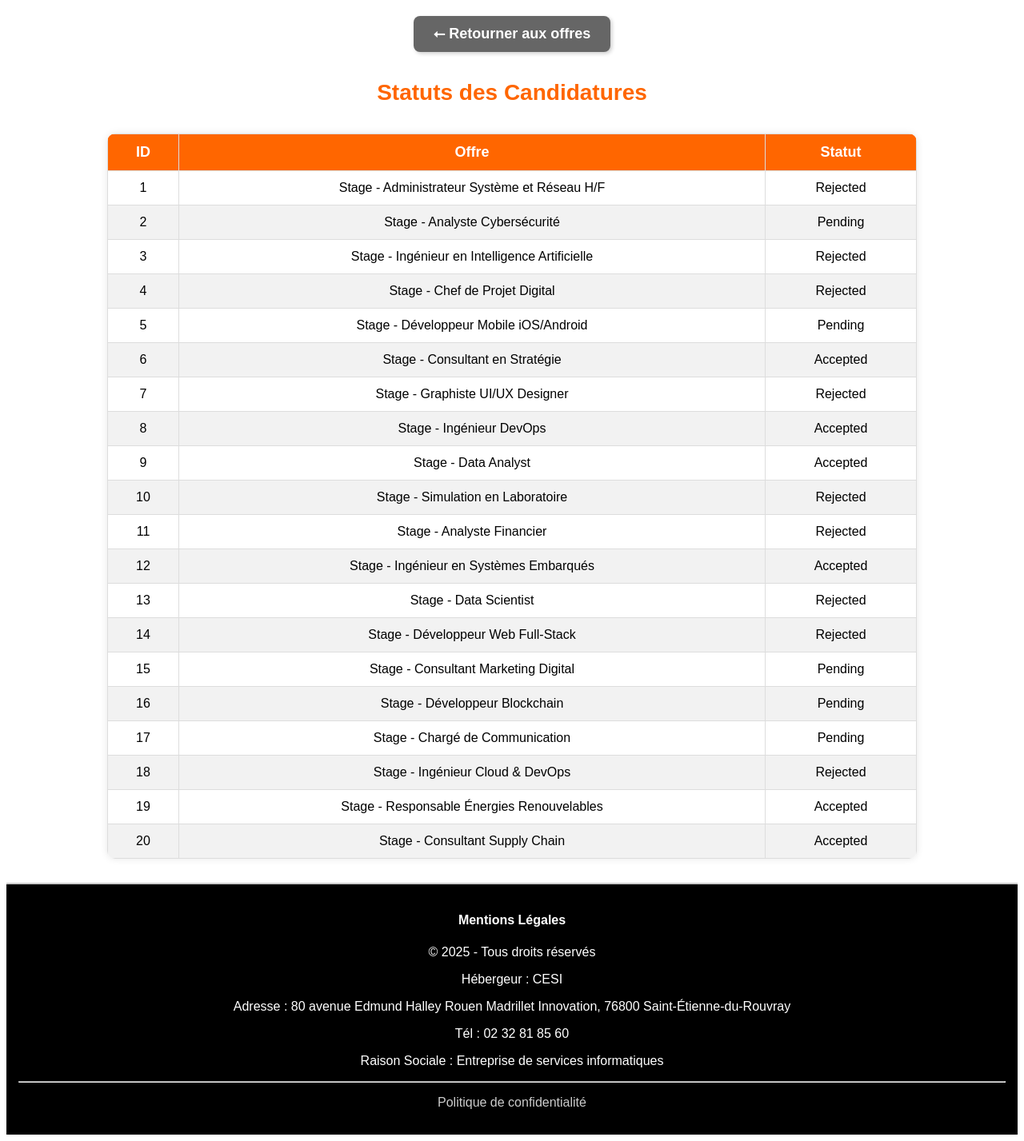
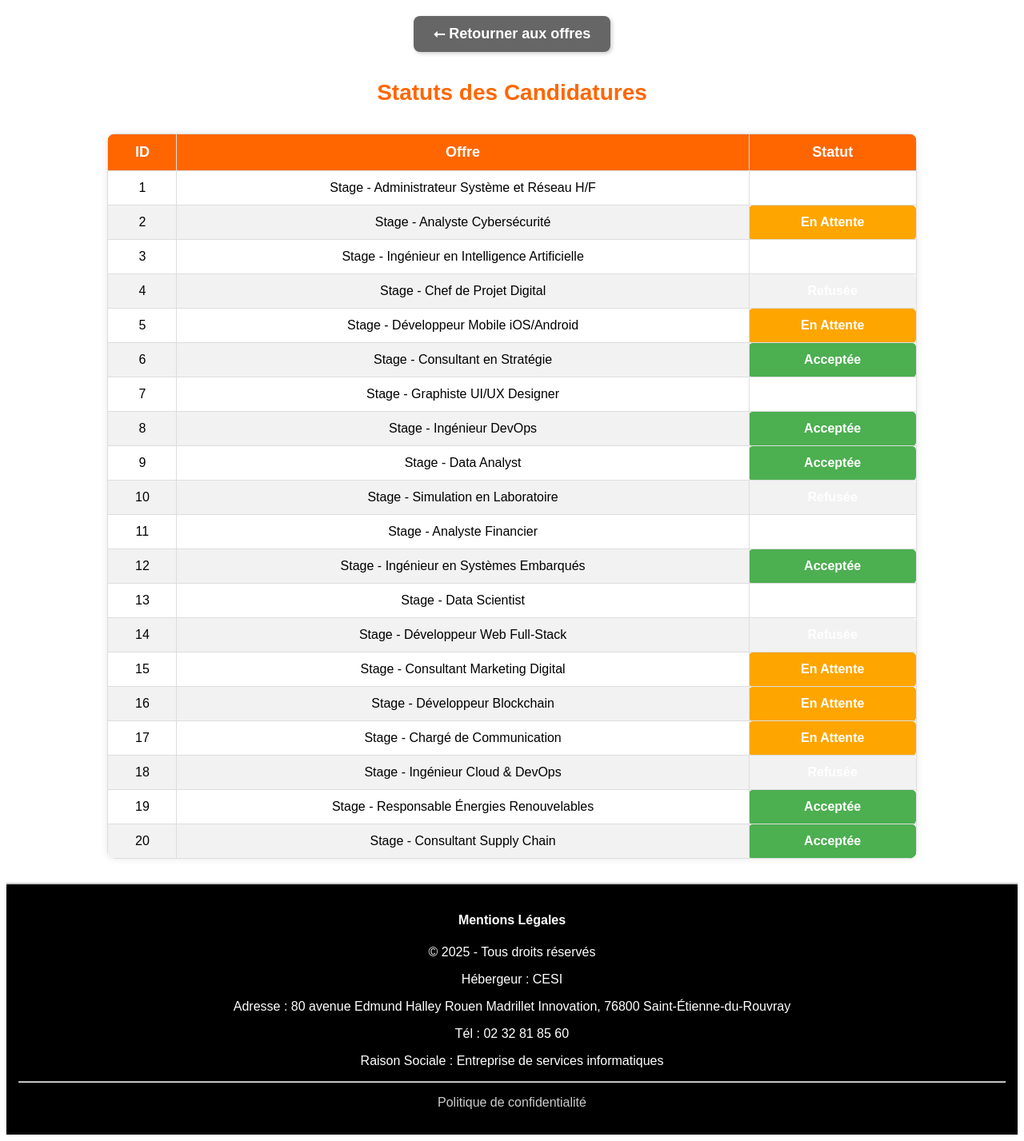
Before and after one commit to RockWeb250/Prosit_6, a PHP site: page /Prosit_6/index.php?uri=show_status in a window 1280 px wide. Shown: the part 152-1579 px from the top of the page at 80% size. Run offline with PHP 8.4, Linux system fonts and the light colour scheme; some web fonts are replaced.

Commit message:
tests statuts

```diff
--- a/css/styles.css
+++ b/css/styles.css
@@ -651,6 +651,11 @@ form button {
     box-shadow: 4px 4px 10px rgba(0, 0, 0, 0.25);
 }
 
+.status.no-status {
+    background-color: #CCCCCC;
+    color: #333;
+}
+
 .status-options {
     display: flex;
     gap: 10px;
@@ -664,12 +669,13 @@ form button {
 }
 
 .status-btn {
-    padding: 8px 12px;
+    padding: 8px 15px;
     border: none;
     cursor: pointer;
-    border-radius: 5px;
+    border-radius: 8px;
     color: white;
     font-weight: bold;
+    font-size: 14px;
     transition: background 0.3s;
 }
 
@@ -686,8 +692,27 @@ form button {
 }
 
 .status-btn:hover {
-    opacity: 0.8;
+    opacity: 0.9;
 }
+
+.status {
+    padding: 6px 12px;
+    border-radius: 5px;
+    font-weight: bold;
+    color: white;
+    text-align: center;
+}
+
+.status.accepted {
+    background-color: #4CAF50;
+}
+
+.status.pending {
+    background-color: #FFA500;
+}
+
+.status
+
 
 
 /* ============================= */
--- a/js/status.js
+++ b/js/status.js
@@ -1,4 +1,10 @@
 document.addEventListener("DOMContentLoaded", function () {
+    const statusLabels = {
+        Accepted: "Acceptée",
+        Pending: "En Attente",
+        Rejected: "Refusée"
+    };
+
     const statusColors = {
         Accepted: "accepted",
         Pending: "pending",
@@ -7,29 +13,25 @@ document.addEventListener("DOMContentLoaded", function () {
 
     document.querySelectorAll("td.status").forEach(cell => {
         cell.addEventListener("click", function (e) {
-            // Supprime tout autre menu déjà ouvert
             document.querySelectorAll(".status-options").forEach(el => el.remove());
-
-            const currentStatus = cell.textContent.trim();
 
             const optionsBox = document.createElement("div");
             optionsBox.classList.add("status-options");
 
-            Object.keys(statusColors).forEach(status => {
+            Object.keys(statusLabels).forEach(statusKey => {
                 const button = document.createElement("button");
-                button.textContent = status;
-                button.classList.add("status-btn", statusColors[status]);
+                button.textContent = statusLabels[statusKey];
+                button.classList.add("status-btn", statusColors[statusKey]);
 
                 button.addEventListener("click", () => {
-                    cell.textContent = status;
-                    cell.className = `status ${statusColors[status]}`;
+                    cell.textContent = statusLabels[statusKey];
+                    cell.className = `status ${statusColors[statusKey]}`;
                     optionsBox.remove();
                 });
 
                 optionsBox.appendChild(button);
             });
 
-            // Positionne le menu sous la cellule
             cell.style.position = "relative";
             cell.appendChild(optionsBox);
 
@@ -37,8 +39,7 @@ document.addEventListener("DOMContentLoaded", function () {
         });
     });
 
-    // Ferme le menu si clic en dehors
-    document.addEventListener("click", function () {
+    document.addEventListener("click", () => {
         document.querySelectorAll(".status-options").forEach(el => el.remove());
     });
 });
--- a/templates/status.twig
+++ b/templates/status.twig
@@ -44,7 +44,25 @@
                 <tr>
                     <td>{{ offer.id }}</td>
                     <td>{{ offer.offer }}</td>
-                    <td class="status {{ offer.status|lower|replace({' ': '-'}) }}">{{ offer.status }}</td>
+                    <td class="status
+    {% if offer.status is defined and offer.status %}
+        {{ offer.status|lower|replace({' ': '-'}) }}
+    {% else %}
+        no-status
+    {% endif %}
+">
+                        {% if offer.status == "Accepted" %}
+                        Acceptée
+                        {% elseif offer.status == "Pending" %}
+                        En Attente
+                        {% elseif offer.status == "Rejected" %}
+                        Refusée
+                        {% else %}
+                        Pas envoyée
+                        {% endif %}
+                    </td>
+
+
                 </tr>
                 {% endfor %}
                 {% else %}
```
